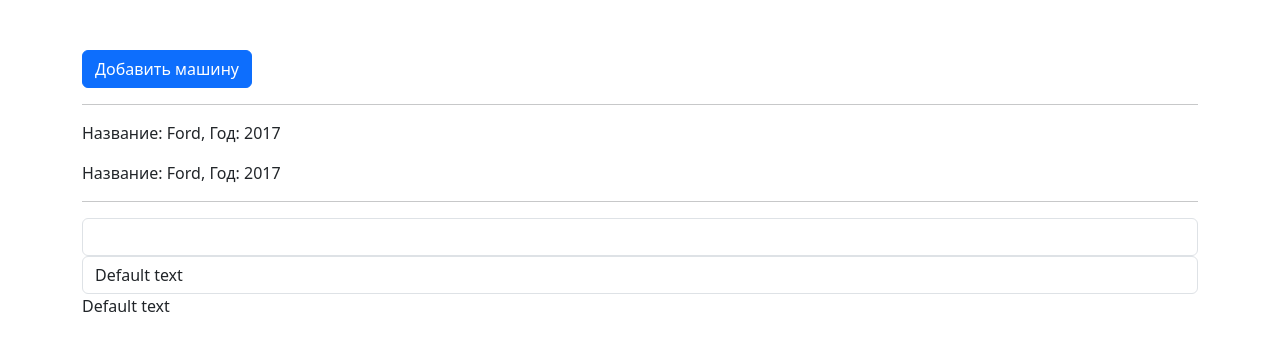
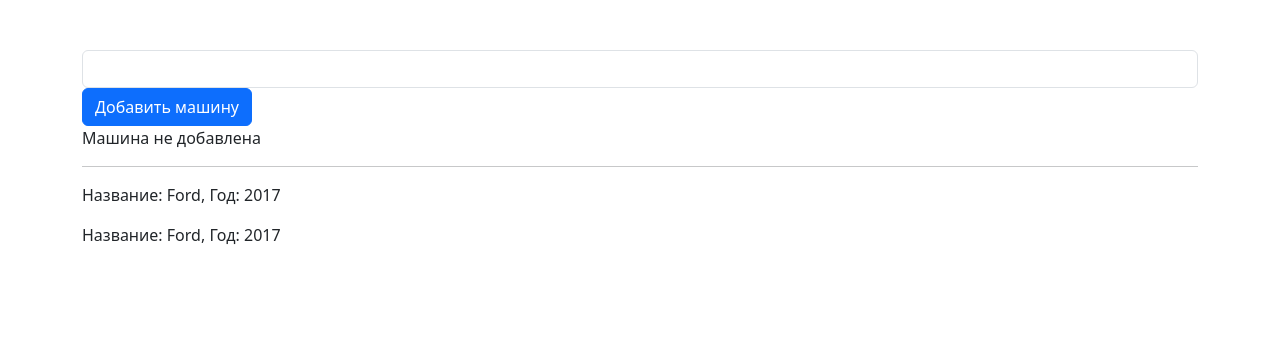
Before and after one commit to NIkitaMunko/ng2, an Angular app: page / in a window 1280 px wide. Shown: the top 350 px of the page. Built offline with nearby package versions, Linux system fonts and the light colour scheme.

Commit message:
b2l7 - ngIf else

```diff
--- a/src/app/cars/cars.component.html
+++ b/src/app/cars/cars.component.html
@@ -1,14 +1,16 @@
+<input type="text" class="form-control" [(ngModel)]="carName">
 <button class="btn btn-primary" (click)="addCar()"> Добавить машину </button>
-<p>{{ addCarStatus }}</p>
+
+<p *ngIf="!addCarStatus; else successStatus">Машина не добавлена</p>
+<ng-template #successStatus>
+  <p>Машина добавлена!</p>
+</ng-template>
+
 <hr>
-
 <app-car></app-car>
 <app-car></app-car>
 
-<hr>
-
-<input type="text" class="form-control" (keyup.enter)="onKeyUp($event)">
-
-<input type="text" class="form-control" [(ngModel)]="inputText">
-
-<p>{{ inputText }}</p>
+<!--<hr>-->
+<!--<input type="text" class="form-control" (keyup.enter)="onKeyUp($event)">-->
+<!--<input type="text" class="form-control" [(ngModel)]="inputText">-->
+<!--<p>{{ inputText }}</p>-->
--- a/src/app/cars/cars.component.ts
+++ b/src/app/cars/cars.component.ts
@@ -1,30 +1,28 @@
 import {Component} from '@angular/core';
 import {CarComponent} from '../car/car.component';
 import {FormsModule} from '@angular/forms';
+import {NgIf} from '@angular/common';
 
 @Component({
   selector: 'app-cars',
   imports: [
     CarComponent,
-    FormsModule
+    FormsModule,
+    NgIf
   ],
   templateUrl: './cars.component.html',
   styleUrl: './cars.component.css'
 })
 export class CarsComponent {
 
-  addCarStatus: string = '';
-  inputText: string = 'Default text';
+  carName: string = '';
+  addCarStatus: boolean = false;
 
   constructor() {
   }
 
   addCar() {
-    this.addCarStatus = 'Машина добавлена'
-  }
-
-  onKeyUp(event: Event) {
-    // console.log(event.)
+    this.addCarStatus = true;
   }
 
 }
```
